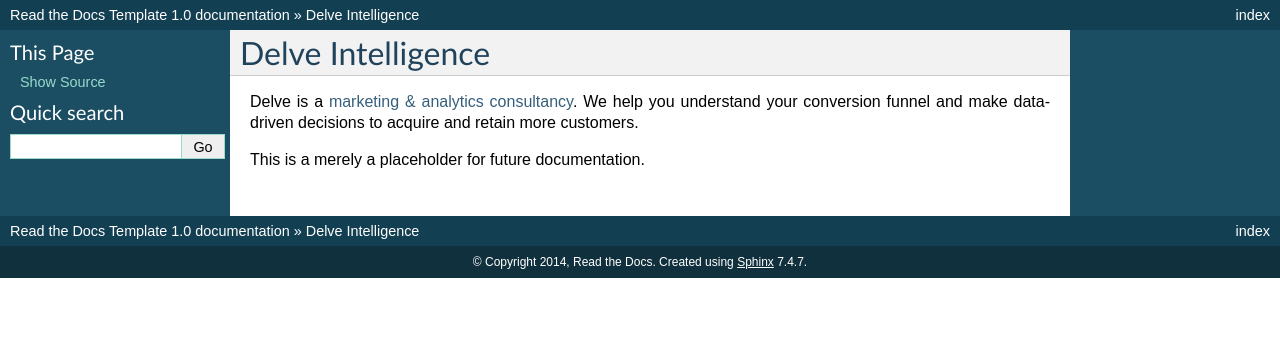
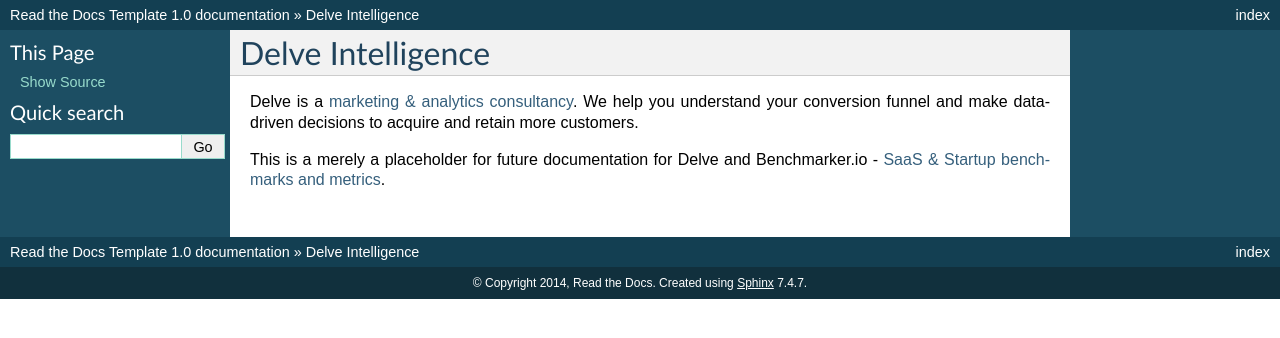
Before and after one commit to delveintelligence/delve-docs, a Sphinx documentation site: the page built from docs/index.rst, in a window 1280 px wide. Shown: the top 338 px of the page. Built offline with Sphinx 7.4.7, drawn with Linux system fonts in a browser that asks for light colours.

Commit message:
updated index

```diff
--- a/docs/index.rst
+++ b/docs/index.rst
@@ -3,4 +3,4 @@ Delve Intelligence
 
 Delve is a `marketing & analytics consultancy <https://delveintelligence.com>`_. We help you understand your conversion funnel and make data-driven decisions to acquire and retain more customers.
 
-This is a merely a placeholder for future documentation.
+This is a merely a placeholder for future documentation for Delve and Benchmarker.io - `SaaS & Startup benchmarks and metrics <https://benchmarker.io>`_.
```
